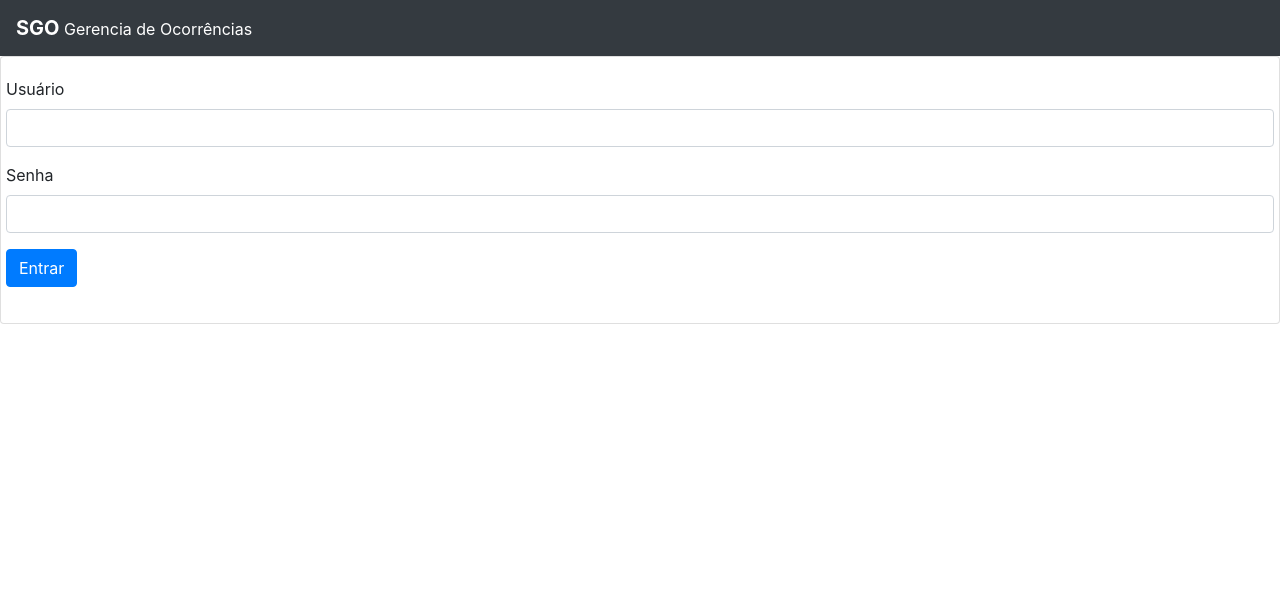
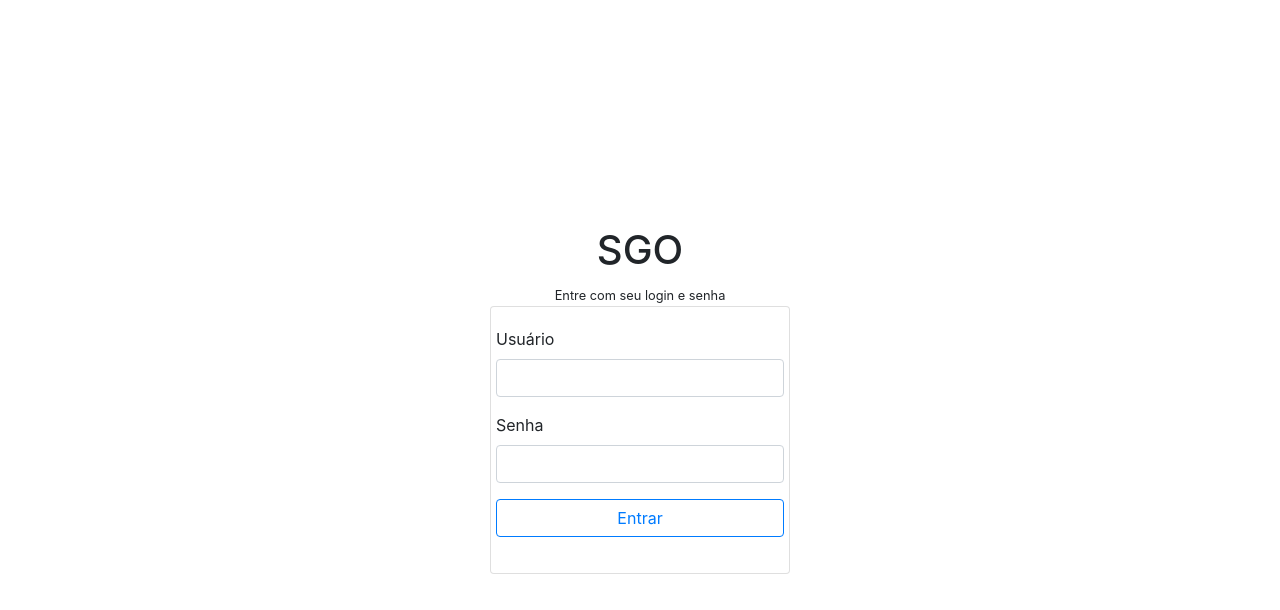
Before and after one commit to RenanVenancio/react-dashboard, a React (Create React App) app: page /login in a window 1280 px wide. Shown: the top 610 px of the page. Built offline with nearby package versions, Linux system fonts and the light colour scheme; no server answers.

Commit message:
Styling login

```diff
--- a/src/App.css
+++ b/src/App.css
@@ -1,15 +1,6 @@
-body, html {
-  width: 100%;
-  height: 100%;
-}
-
 .App {
   text-align: center;
-}
-
-.App-logo {
-  height: 40vmin;
-  pointer-events: none;
+  width: 100%;
 }
 
 @media (prefers-reduced-motion: no-preference) {
@@ -21,7 +12,6 @@ body, html {
 .btn-icon {
   margin-right: 5px;
 }
-
 
 .App-header {
   background-color: #282c34;
--- a/src/components/Abstract/Abstract.js
+++ b/src/components/Abstract/Abstract.js
@@ -23,7 +23,7 @@ class Abstract extends Component{
 
     render(){
         return(
-            <div className="card mt-4">
+            <div className="card">
                 <div className="card-header">
                     Seus Apartamentos
                 </div>
--- a/src/components/LoginBox/LoginBox.js
+++ b/src/components/LoginBox/LoginBox.js
@@ -1,6 +1,7 @@
 import React, { Component } from 'react'
 import apiAuth from '../../services/apiAuth'
 import { Redirect } from 'react-router-dom'
+import './styles.css'
 
 class LoginBox extends Component {
 
@@ -17,10 +18,7 @@ class LoginBox extends Component {
             headers: {'Content-Type': 'application/json' }
         }
         apiAuth.post('/obter-token/', this.state, options).then(res => {
-            console.log(res)
             window.localStorage.setItem('@sgo-token', res.data.token);
-            console.log('redirecioneee');
-            console.log(this.state);
             this.setState({
                 redirect: true
             })
@@ -40,7 +38,7 @@ class LoginBox extends Component {
         return(
             <div className="card">
                 <div className="card-body">
-                    { this.state.redirect ? <Redirect to="/ocorrencia"/> : '' }
+                    { this.state.redirect ? <Redirect to="/"/> : null }
                     <form onSubmit={ this.submit }>
                         <div className="form-group row">
                             <label htmlFor="user">Usuário</label>
@@ -51,7 +49,7 @@ class LoginBox extends Component {
                             <input type="password" name="password"  onChange={ this.handleChange } value={ this.state.password }  className="form-control" id="senha" aria-describedby="senha"></input>
                         </div>
                         <div className="form-group row">
-                            <button className="btn btn-primary" type="submit" onClick={ this.submit }>Entrar</button>
+                            <button className="btn btn-outline-primary col-12" type="submit" onClick={ this.submit }>Entrar</button>
                         </div>
                     </form>
                 </div>
--- /dev/null
+++ b/src/components/LoginBox/styles.css
@@ -0,0 +1,3 @@
+.card {
+    width: 300px;
+}
--- a/src/components/OccurenceForm/OccurenceForm.js
+++ b/src/components/OccurenceForm/OccurenceForm.js
@@ -134,7 +134,7 @@ class OccurenceForm extends Component {
 
     render(){
         return(
-            <div className="card mt-4">
+            <div className="card mt-4 col-12">
                 {this.state.redirect ? <Redirect to="/ocorrencia"/> : ''}
                 <div className="card-header">
                     Protocolo: <strong>{ this.state.protocolo }</strong>
--- a/src/components/OccurenceList/OccurenceList.js
+++ b/src/components/OccurenceList/OccurenceList.js
@@ -66,7 +66,7 @@ class OccureceList extends Component {
 
                 {
                     this.state.data.map(item =>(
-                        <div key={ item.id } className="card mt-2">
+                        <div key={ item.id } className="card mt-2 col-12">
                             <div className="card-header">
                                 <div className="col-12">
                                     <div className="row d-flex justify-content-between">
--- a/src/pages/Home/Home.js
+++ b/src/pages/Home/Home.js
@@ -3,10 +3,12 @@ import Abstract from '../../components/Abstract/Abstract'
 import { Link } from 'react-router-dom'
 const Home = () => {
         return(
-            <React.Fragment>
-                <Abstract/>
+            <div className="login-box">
+                <div className="row justify-content-center">
+                    <Abstract />
+                </div>
                 <Link to="/ocorrencia" className="btn btn-danger btn-sm mt-3">Registrar Ocorrência</Link>
-            </React.Fragment>
+            </div>
 
         )
     }
--- a/src/pages/Login/Login.js
+++ b/src/pages/Login/Login.js
@@ -4,7 +4,11 @@ import './styles.css'
 
 const Login = () => {
     return(
-        <LoginBox/>
+        <div className="login-box">
+            <h1>SGO</h1>
+            <small>Entre com seu login e senha</small>
+            <LoginBox />
+        </div>
     )
 }
 
--- a/src/pages/Login/styles.css
+++ b/src/pages/Login/styles.css
@@ -1,4 +1,6 @@
-div-bkg {
-    width: 100%;
-    height: 100%;
+.login-box {
+    position: absolute;
+    top: 50%;
+    left: 50%;
+    transform: translate(-50%, -50%);
 }
--- a/src/pages/OccurrenceDetail/OccurenceDetail.js
+++ b/src/pages/OccurrenceDetail/OccurenceDetail.js
@@ -3,7 +3,7 @@ import OccurenceForm from '../../components/OccurenceForm/OccurenceForm'
 
 const OcurrenceDetail = (props) => {
     return(
-        <div>
+        <div className="container">
             <OccurenceForm id={ props.match.params.ID }/>
         </div>
     )
--- a/src/routes/routes.js
+++ b/src/routes/routes.js
@@ -19,17 +19,23 @@ const PrivateRoute = ({component: Component, ...rest}) => (
     />
 )
 
+const DefaultRoutes = () => (
+    <React.Fragment>
+        <TopMenu/>
+        <PrivateRoute exact path='/' component={ Home }/>
+        <PrivateRoute exact path='/ocorrencia' component={ Occurence }/>
+        <PrivateRoute exact path='/ocorrencia/cadastro/:ID' component={ OccurenceDetail }/>
+        <PrivateRoute exact path='/ocorrencia/cadastro/' component={ OccurenceDetail }/>
+    </React.Fragment>
+)
+
 
 const Routes = () =>{
     return(
         <BrowserRouter>
-        <TopMenu/>
             <Switch>
-                <PrivateRoute exact path='/' component={ Home }/>
-                <PrivateRoute exact path='/ocorrencia' component={ Occurence }/>
-                <PrivateRoute exact path='/ocorrencia/cadastro/:ID' component={ OccurenceDetail }/>
-                <PrivateRoute exact path='/ocorrencia/cadastro/' component={ OccurenceDetail }/>
                 <Route exact path='/login' component={ Login }/>
+                <Route component={ DefaultRoutes }/>
             </Switch>
         </BrowserRouter>
     )
```
Also changed, not shown: public/logo.png (added).
